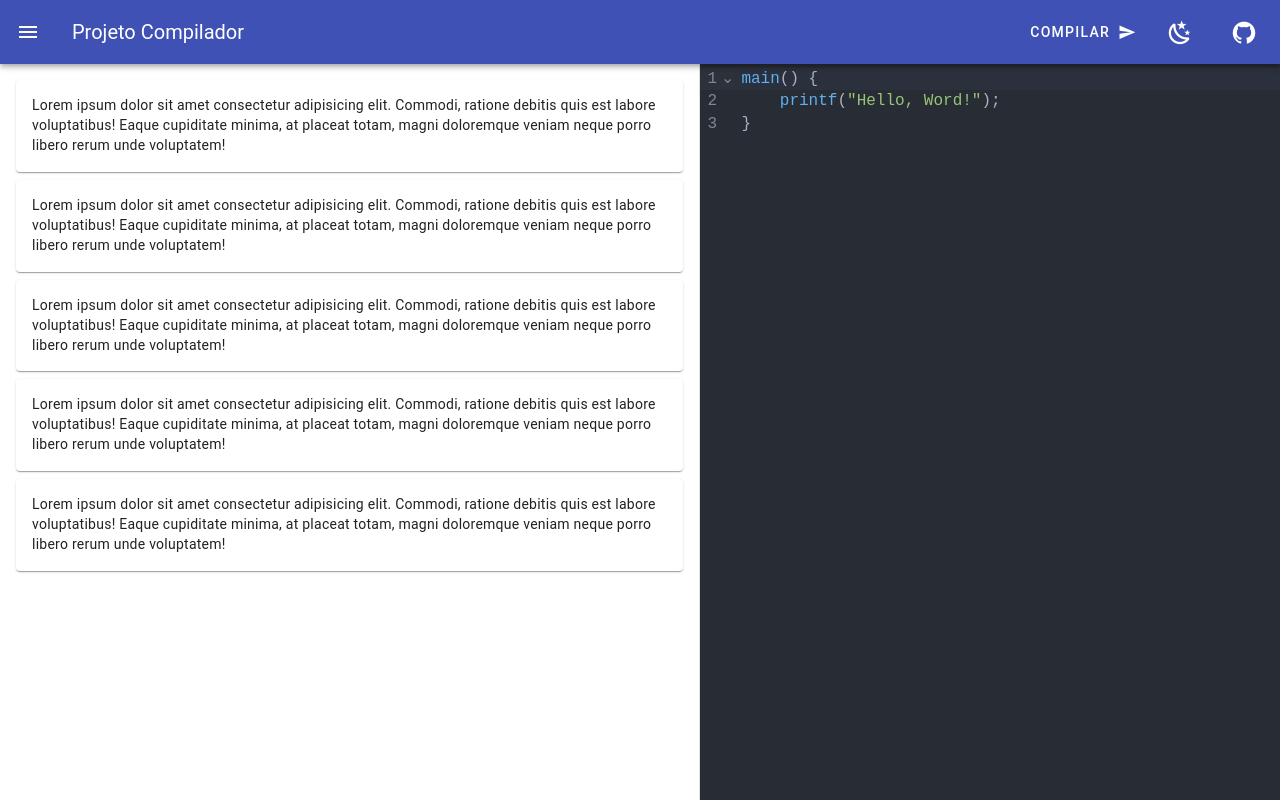
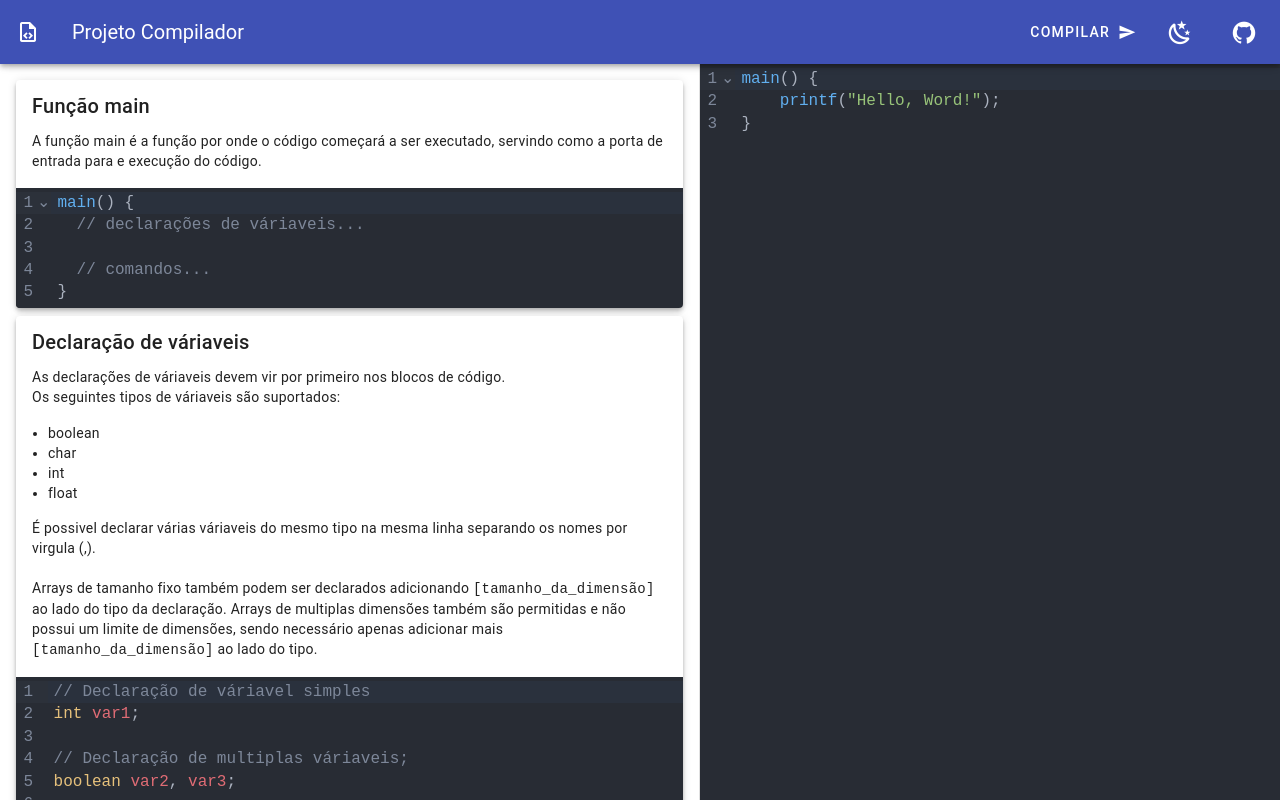
Before and after one commit to erikborella/projeto-compiladores-ifsc, a Vue app in the folder client/: page / in a window 1280 px wide. Built offline with nearby package versions, Linux system fonts and the light colour scheme.

Commit message:
Incrementando exemplos da utilização da linguage de programação

```diff
--- a/client/src/pages/index.vue
+++ b/client/src/pages/index.vue
@@ -4,7 +4,7 @@
     <v-app-bar color="indigo">
 
       <template v-slot:prepend>
-        <v-app-bar-nav-icon @click="drawer = !drawer"></v-app-bar-nav-icon>
+        <v-app-bar-nav-icon icon="mdi-file-code-outline" @click="drawer = !drawer"></v-app-bar-nav-icon>
       </template>
 
       <v-app-bar-title>Projeto Compilador</v-app-bar-title>
@@ -19,15 +19,47 @@
 
     <v-navigation-drawer v-model="drawer" width="700">
       <v-container class="d-flex flex-column ga-2">
-        <v-card text="Lorem ipsum dolor sit amet consectetur adipisicing elit. Commodi, ratione debitis quis est labore voluptatibus! Eaque cupiditate minima, at placeat totam, magni doloremque veniam neque porro libero rerum unde voluptatem!">
-          <!-- <div ref="codeEditorElement2" class="code-editor"></div> -->
-          <!-- <codemirror
-          /> -->
+        <v-card
+          elevation="4"
+          title="Função main"
+          text="A função main é a função por onde o código começará a ser executado, servindo como a porta de entrada para e execução do código."
+        >
+          <div ref="exampleCodeEditorMain" class="code-editor"></div>
         </v-card>
-        <v-card text="Lorem ipsum dolor sit amet consectetur adipisicing elit. Commodi, ratione debitis quis est labore voluptatibus! Eaque cupiditate minima, at placeat totam, magni doloremque veniam neque porro libero rerum unde voluptatem!"></v-card>
-        <v-card text="Lorem ipsum dolor sit amet consectetur adipisicing elit. Commodi, ratione debitis quis est labore voluptatibus! Eaque cupiditate minima, at placeat totam, magni doloremque veniam neque porro libero rerum unde voluptatem!"></v-card>
-        <v-card text="Lorem ipsum dolor sit amet consectetur adipisicing elit. Commodi, ratione debitis quis est labore voluptatibus! Eaque cupiditate minima, at placeat totam, magni doloremque veniam neque porro libero rerum unde voluptatem!"></v-card>
-        <v-card text="Lorem ipsum dolor sit amet consectetur adipisicing elit. Commodi, ratione debitis quis est labore voluptatibus! Eaque cupiditate minima, at placeat totam, magni doloremque veniam neque porro libero rerum unde voluptatem!"></v-card>
+
+        <v-card
+          elevation="4"
+          title="Declaração de váriaveis"
+        >
+          <template v-slot:text>
+            <p>As declarações de váriaveis devem vir por primeiro nos blocos de código.</p>
+            <p>Os seguintes tipos de váriaveis são suportados:</p>
+
+            <v-card-text>
+              <ul>
+                <li>boolean</li>
+                <li>char</li>
+                <li>int</li>
+                <li>float</li>
+              </ul>
+            </v-card-text>
+
+            <p>É possivel declarar várias váriaveis do mesmo tipo na mesma linha separando os nomes por virgula (,).</p>
+            <br>
+            <p>Arrays de tamanho fixo também podem ser declarados adicionando <code>[tamanho_da_dimensão]</code> ao lado do tipo da declaração. Arrays de multiplas dimensões também são permitidas e não possui um limite de dimensões, sendo necessário apenas adicionar mais <code>[tamanho_da_dimensão]</code> ao lado do tipo.</p>
+
+          </template>
+          <div ref="exampleCodeEditorVariables" class="code-editor"></div>
+        </v-card>
+
+        <v-card
+          elevation="4"
+          title="Atribuição de váriaveis"
+          text="É possivel atribuir valores em váriaveis de valores contantes, expressões matemáticas, valores de arrays ou valores de retorno de funções"
+        >
+          <div ref="exampleCodeEditorVariableAttribuition" class="code-editor"></div>
+        </v-card>
+
       </v-container>
     </v-navigation-drawer>
 
@@ -95,6 +127,7 @@
   import { useTheme } from 'vuetify';
   import { useRouter } from 'vue-router';
   import { basicSetup, EditorView } from 'codemirror';
+  import { EditorState } from '@codemirror/state';
   import { oneDark } from '@codemirror/theme-one-dark';
   import { cppLanguage } from '@codemirror/lang-cpp';
 
@@ -114,6 +147,10 @@
   const mainCodeEditorRef = useTemplateRef('codeEditorElement');
   let mainCodeEditor: EditorView;
 
+  const exampleCodeEditorMain = useTemplateRef('exampleCodeEditorMain');
+  const exampleCodeEditorVariables = useTemplateRef('exampleCodeEditorVariables');
+  const exampleCodeEditorVariableAttribuition = useTemplateRef('exampleCodeEditorVariableAttribuition');
+
   onMounted(() => {
     mainCodeEditor = new EditorView({
       doc: 'main() {\n\tprintf("Hello, Word!");\n}',
@@ -123,6 +160,74 @@
         oneDark,
       ],
       parent: mainCodeEditorRef.value!,
+    });
+
+    new EditorView({
+      doc:
+`main() {
+  // declarações de váriaveis...
+
+  // comandos...
+}`,
+      extensions: [
+        basicSetup,
+        cppLanguage,
+        oneDark,
+        EditorState.readOnly.of(true)
+      ],
+      parent: exampleCodeEditorMain.value!
+    });
+
+    new EditorView({
+      doc:
+`// Declaração de váriavel simples
+int var1;
+
+// Declaração de multiplas váriaveis;
+boolean var2, var3;
+
+// Declaração de arrays
+float[5] vet;
+int[7][10] mat;`,
+      extensions: [
+        basicSetup,
+        cppLanguage,
+        oneDark,
+        EditorState.readOnly.of(true)
+      ],
+      parent: exampleCodeEditorVariables.value!
+    });
+
+    new EditorView({
+      doc:
+`// Declaração de váriaveis
+int n1;
+boolean flag;
+float f1;
+int[5][5] mat;
+
+// Atribuição de constante;
+n1 = 10;
+f1 = -5.2;
+mat[0][1] = 7;
+
+// Atribuição por expressão matemática
+n1 = n1 + f1 * 3;
+flag = 10 > 7;
+
+// Atribuição por valor de um array
+n1 = mat[0][0] + mat[1][0];
+
+// Atribuição por um valor de retorno de função
+n1 = func funcao();
+`,
+      extensions: [
+        basicSetup,
+        cppLanguage,
+        oneDark,
+        EditorState.readOnly.of(true)
+      ],
+      parent: exampleCodeEditorVariableAttribuition.value!
     })
   })
 
```
